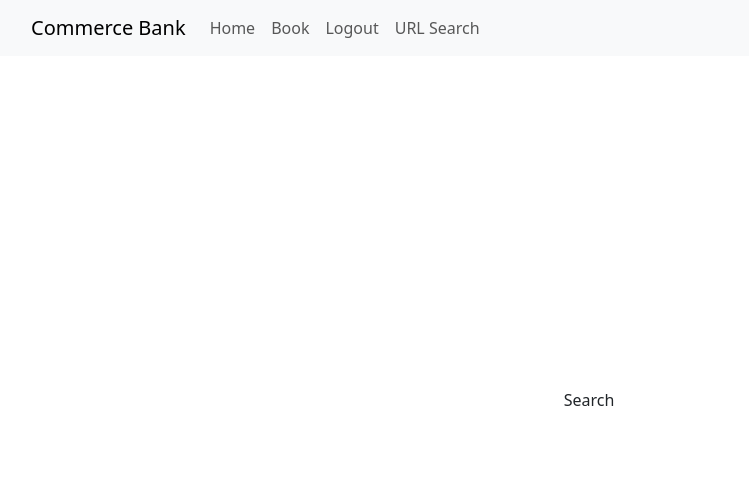
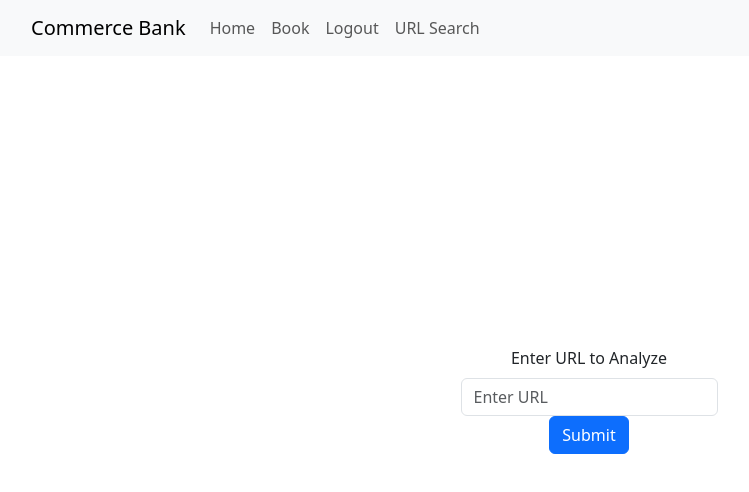
Before and after one commit to jpr0023/CommerceBankFrontend, a React (Vite) app: page /URLSearch in a window 1280 px wide. Shown: the top 492 px of the page, without its empty margins (51-800 px from the left). Built offline with nearby package versions, Linux system fonts and the light colour scheme.

Commit message:
Search in process of linking to backend and db 23MAR2025

```diff
--- a/src/App.jsx
+++ b/src/App.jsx
@@ -2,7 +2,7 @@
  import { BrowserRouter as Router, Route, Routes } from 'react-router-dom';
 import Home from './pages/Home'
 import Login from './pages/Login'
-import Book from './pages/book'
+import Book from './pages/Book'
 import URLSearch from './pages/URLSearch'
 import { useNavigate } from 'react-router-dom';
 import ProtectedRoutes from './pages/utils/protectedroutes';
--- a/src/pages/URLSearch.jsx
+++ b/src/pages/URLSearch.jsx
@@ -1,14 +1,117 @@
+import { useState } from "react";
+import { Button, Form } from "react-bootstrap";
+import { useNavigate } from "react-router-dom";
 import Header from "../components/Header";
 
+
+
+//This is some functionallity i was working on to try to get simple display about a given URL
+//function URLSearch() {
+   // const [url, setUrl] = useState('');
+  //  const [analysis, setAnalysis] = useState(null);
+  //  const [error, setError] = useState('');
+
+ //   const handleInputChange = (event) => {
+ //     setUrl(event.target.value);
+ //     setError(''); // Clear any previous errors when input changes
+ //   };
+
+//    const analyzeURL = () => {
+ //     try {
+ //       const parsedURL = new URL(url);
+  //      setAnalysis({
+  //        protocol: parsedURL.protocol,
+  //        hostname: parsedURL.hostname,
+  //        pathname: parsedURL.pathname,
+  //        search: parsedURL.search,
+  //        hash: parsedURL.hash,
+  //      });
+  //      setError(''); // Clear any previous errors if parsing is successful
+  //    } catch (err) {
+  //      setAnalysis(null); // Clear previous analysis if there's an error
+  //      setError('Invalid URL');
+
+
+
+
+
+//was trying to use the template from the book page to create a new page for the URL search
+//when i tried to submit a URL it wouldnt populate in URLdb
+//The logic I got from everything I looked at seemed that a URL needs to be saved in
+//the database then pulled from the database to the back in order to pull ssl certs and other info
+//then there can be an implementation to pull that data from the database to the front end
+
+
+
+
 function URLSearch() {
+
+    const[urls, setUrls] = useState({
+        url:'',
+      });
+
+    const navigate = useNavigate();
+
+
+    const submitURL =(e)=>{
+        e.preventDefault();
+        fetch("http://localhost:8081/analyze", {
+          method:"POST",
+          headers:{
+            "Content-Type" : "application/json"
+          },
+          body: JSON.stringify(urls)
+        })
+        .then(res=>{
+            console.log(1,res);
+            if(res.status === 201){
+              return res.json();
+            }else{
+              return null;
+            }
+          })
+        .then(res=>{
+          console.log(res)
+          if(res!==null){
+            navigate("/");
+          }else{
+            alert('fails');
+          }
+
+        });
+
+    }
+
+    const changeValue=(e)=>{
+        console.log(e);
+        setUrls({
+         ...urls, [e.target.name]:e.target.value
+        });
+        console.log(e.target.name + " name "  );
+        console.log(e.target.value + " value " );
+    }
+
 
     return (
 
         <div>
-        <Header/>
-            Search
+          <Header/>
+            <Form onSubmit = {submitURL}>
+                <Form.Group controlId="formBasicEmail">
+                    <Form.Label>Enter URL to Analyze</Form.Label>
+                    <Form.Control type="text" placeholder="Enter URL" onChange = {changeValue} name="url" />
+                </Form.Group>
+
+                <Button variant="primary" type="submit">
+                    Submit
+                </Button>
+            </Form>
         </div>
       );
+
+
+
+
 
 }
 
```
